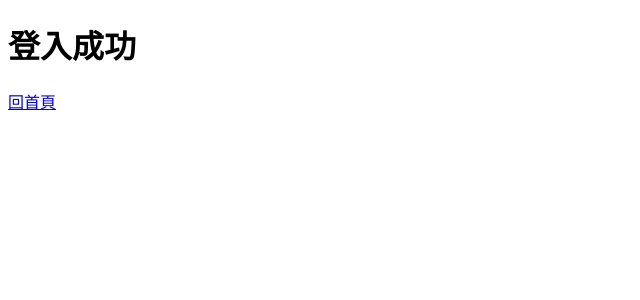
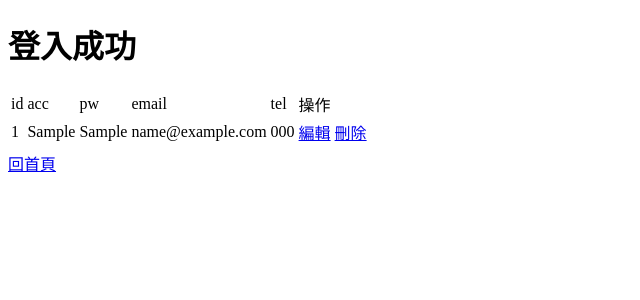
Before and after one commit to youyu129/113-PHP, a PHP site: page /success.php in a window 1280 px wide. Shown: the top 300 px of the page, without its empty margins (0-640 px from the left). Run offline with PHP 8.4, Linux system fonts and the light colour scheme; tables that the repository leaves empty or names only in its code hold one stand-in row (values such as "Sample post").

Commit message:
新增刪除資料的功能

```diff
--- a/success.php
+++ b/success.php
@@ -7,6 +7,52 @@
 </head>
 <body>
     <h1>登入成功</h1>
+
+<?php
+$dsn="mysql:host=localhost;charset=utf8;dbname=crud";
+$pdo=new PDO($dsn,'root','');
+
+$rows=$pdo->query("select * from member")->fetchAll(PDO::FETCH_ASSOC);
+?>
+
+    <table>
+        <tr>
+            <td>id</td>
+            <td>acc</td>
+            <td>pw</td>
+            <td>email</td>
+            <td>tel</td>
+            <td>操作</td>
+        </tr>
+<?php
+foreach($rows as $row){
+?>
+
+        <tr>
+            <td><?=$row['id'];?></td>
+            <td><?=$row['acc'];?></td>
+            <td><?=$row['pw'];?></td>
+            <td><?=$row['email'];?></td>
+            <td><?=$row['tel'];?></td>
+            <td>
+                <a href="edit.php?id=<?=$row['id'];?>">編輯</a>
+                <a href="del.php?id=<?=$row['id'];?>">刪除</a>
+            </td>
+        </tr>
+        <tr>
+            <td></td>
+            <td></td>
+            <td></td>
+            <td></td>
+            <td></td>
+            <td></td>
+        </tr>
+
+        <?php
+}
+?>
+    </table>
+
     <div>
         <a href="index.html">回首頁</a>
     </div>
```
Also changed, not shown: del.php (added, +18 -0 lines).
